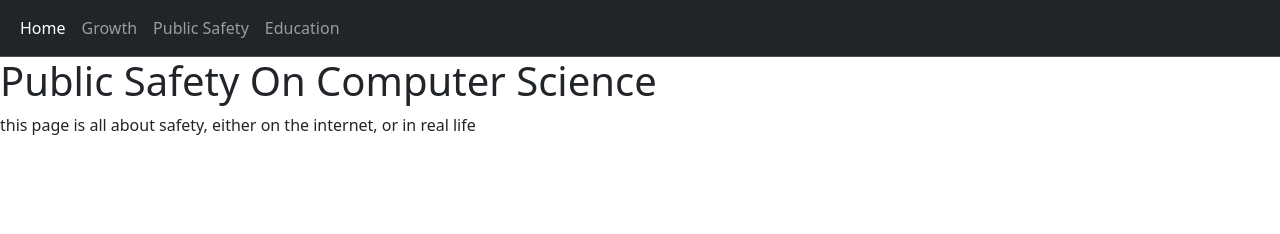
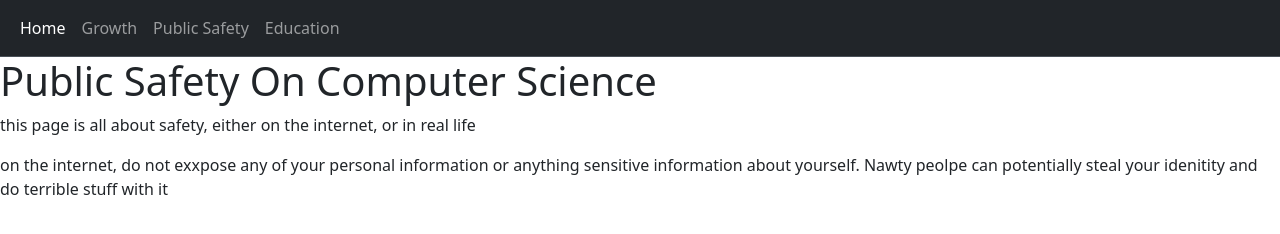
Before and after one commit to joe-garnett/pbweek4, a plain HTML site: page publicSafety.html in a window 1280 px wide. Drawn offline with nearby package versions, Linux system fonts and the light colour scheme.

Commit message:
2nd commit

```diff
--- a/publicSafety.html
+++ b/publicSafety.html
@@ -32,5 +32,8 @@
     </nav>
     <h1>Public Safety On Computer Science</h1>
     <p> this page is all about safety, either on the internet, or in real life</p>
+
+    <p>on the internet, do not exxpose any of your personal information or anything sensitive
+      information about yourself. Nawty peolpe can potentially steal your idenitity and do terrible stuff with it</p>
   </body>
 </html>
```
